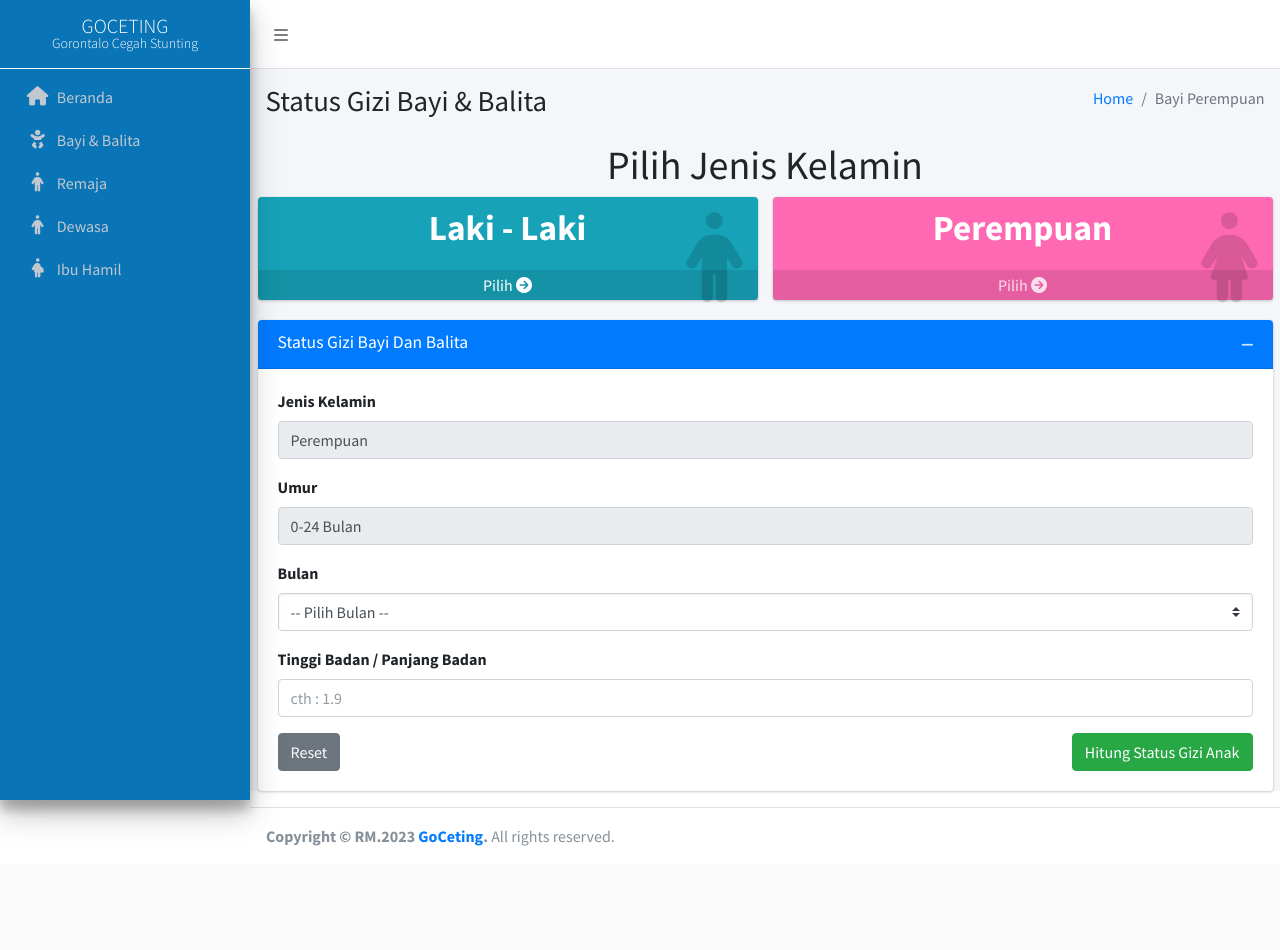
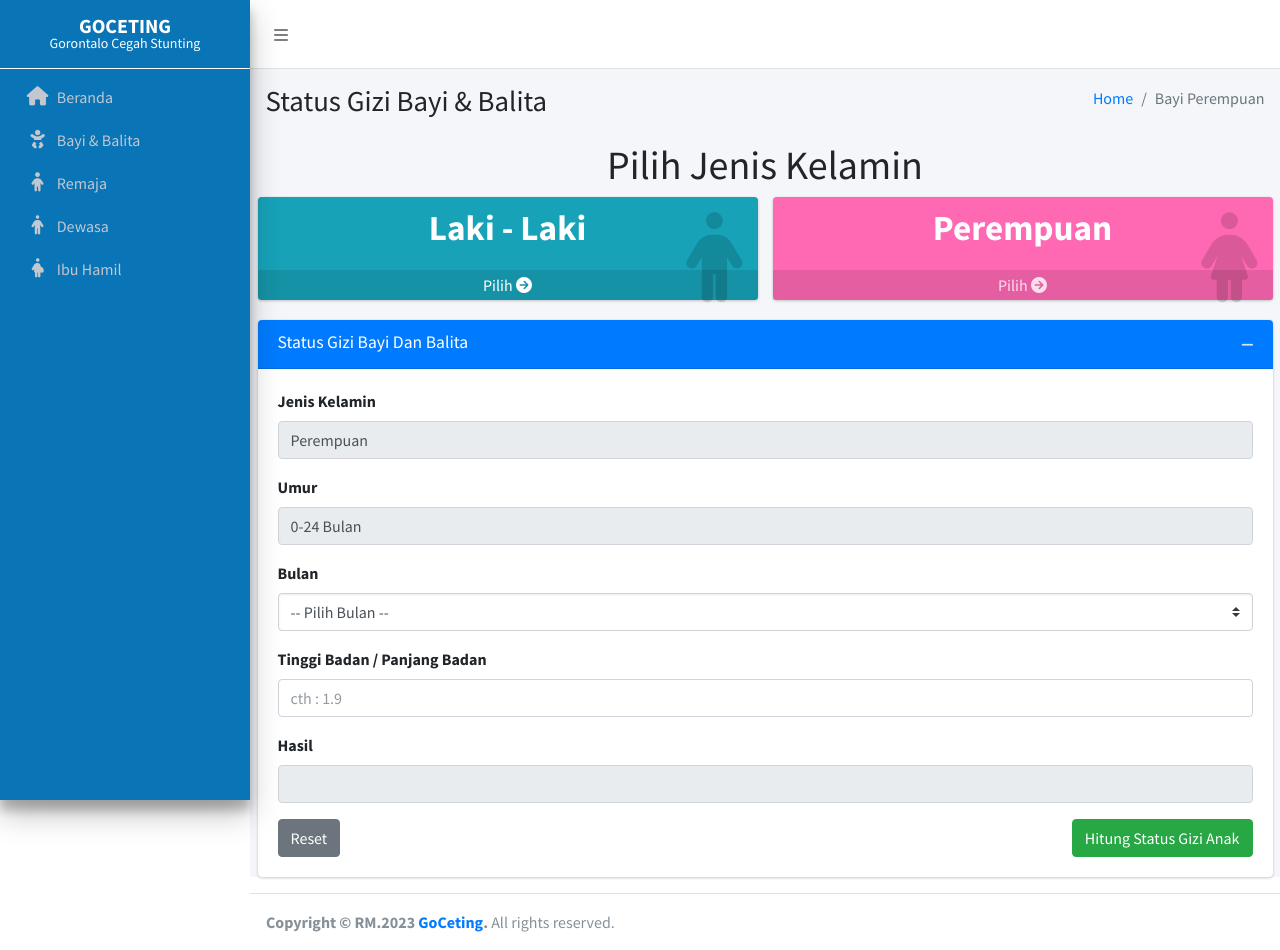
Before and after one commit to Rafikmato/goceting, a PHP site: page /index.php?module=perempuan in a window 1280 px wide. Before the commit the page ends 846 px from the top, so only its background shows below. Run offline with PHP 8.4, Linux system fonts and the light colour scheme; data comes from the database, SQL or seed files in the repository; data that the repository does not hold is empty; some libraries are stand-ins or nearby versions.

Commit message:
20/12/2023

```diff
--- a/admin/bayi_balita/2sampai5thn_laki_laki.php
+++ b/admin/bayi_balita/2sampai5thn_laki_laki.php
@@ -103,6 +103,10 @@
 	              <div class="form-group">
 	                <label for="berat_badan">Tinggi Badan / Panjang Badan</label>
 	                <input type="text" required="" placeholder="cth : 1.9" name="berat_badan" id="berat_badan" class="form-control">
+	              </div>
+                <div class="form-group">
+	                <label for="berat_badan">Hasil</label>
+	                <input type="text" readonly="" value="" name="imt" id="imt" class="form-control">
 	              </div>
 	               <div class="row">
 			        <div class="col-12">
--- a/admin/bayi_balita/2sampai5thn_perempuan.php
+++ b/admin/bayi_balita/2sampai5thn_perempuan.php
@@ -103,6 +103,10 @@
 	              <div class="form-group">
 	                <label for="berat_badan">Tinggi Badan / Panjang Badan</label>
 	                <input type="text" required="" placeholder="cth : 1.9" name="berat_badan" id="berat_badan" class="form-control">
+	              </div>
+                <div class="form-group">
+	                <label for="berat_badan">Hasil</label>
+	                <input type="text" readonly="" value="" name="imt" id="imt" class="form-control">
 	              </div>
 	               <div class="row">
 			        <div class="col-12">
--- a/admin/bayi_balita/laki_laki.php
+++ b/admin/bayi_balita/laki_laki.php
@@ -103,6 +103,10 @@
 	              <div class="form-group">
 	                <label for="berat_badan">Tinggi Badan / Panjang Badan</label>
 	                <input type="text" required="" placeholder="cth : 1.9" name="berat_badan" id="berat_badan" class="form-control">
+	              </div>
+                <div class="form-group">
+	                <label for="berat_badan">Hasil</label>
+	                <input type="text" readonly="" value="" name="imt" id="imt" class="form-control">
 	              </div>
 	               <div class="row">
 			        <div class="col-12">
--- a/admin/bayi_balita/perempuan.php
+++ b/admin/bayi_balita/perempuan.php
@@ -103,6 +103,10 @@
 	              <div class="form-group">
 	                <label for="berat_badan">Tinggi Badan / Panjang Badan</label>
 	                <input type="text" required="" placeholder="cth : 1.9" name="berat_badan" id="berat_badan" class="form-control">
+	              </div>
+                <div class="form-group">
+	                <label for="berat_badan">Hasil</label>
+	                <input type="text" readonly="" value="" name="imt" id="imt" class="form-control">
 	              </div>
 	               <div class="row">
 			        <div class="col-12">
--- a/index.php
+++ b/index.php
@@ -69,6 +69,7 @@
 
 .jdl {
   transition: 1s ease-in-out;
+  color: white;
 }
 
     @media screen and (max-width: 680px){
@@ -112,7 +113,7 @@
       <!-- <img src="dist/img/AdminLTELogo.png" alt="AdminLTE Logo" class="brand-image img-circle elevation-5" style="opacity: .9"> -->
       <!-- <i class="fas fa-laugh-wink"></i> -->
       <center>
-        <span class="font-weight-light jdl" style="margin-top: 50px !important;">GOCETING<p class="kecil">Gorontalo Cegah Stunting</p></span>
+        <span class="font-weight-bold jdl" style="margin-top: 50px !important;">GOCETING<p class="kecil">Gorontalo Cegah Stunting</p></span>
       </center>
 
     </a>
@@ -145,7 +146,7 @@
 
           <li class="nav-item">
             <a href="?module=laki_remaja" class="nav-link">
-              <i class="nav-icon fa-solid fa-person"></i>
+              <i class="nav-icon fa-solid fa-child"></i>
               <p>
                 Remaja
               </p>
```
